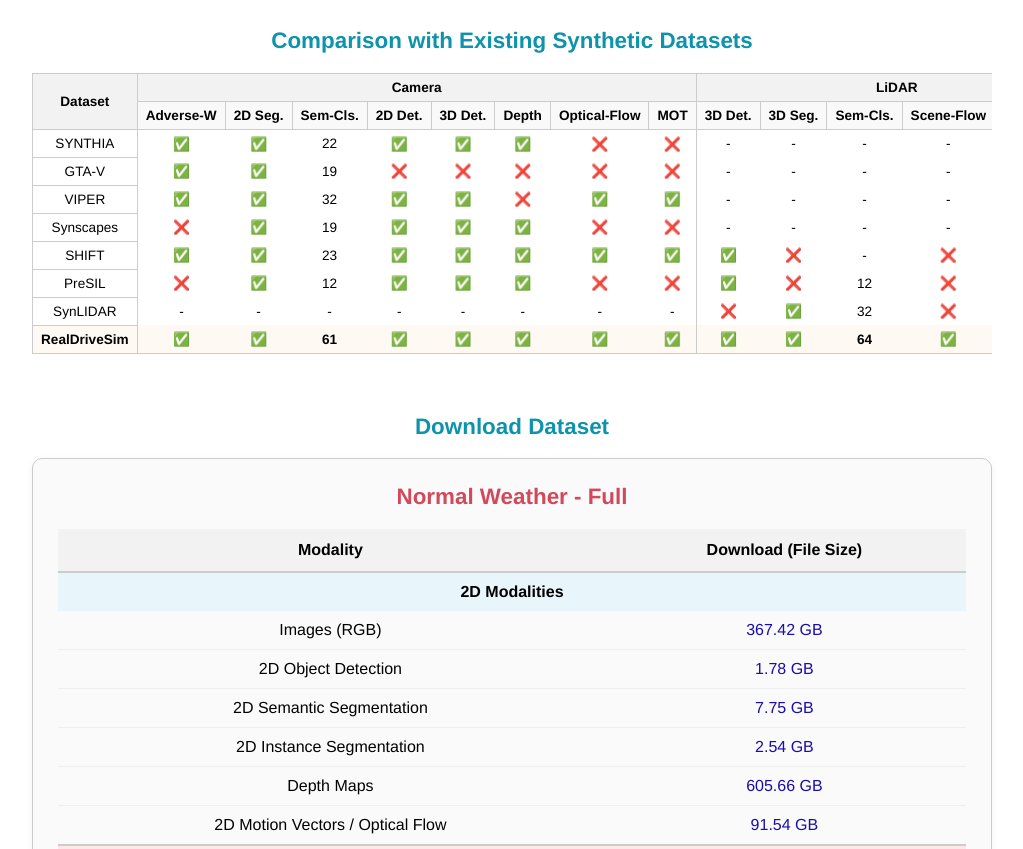
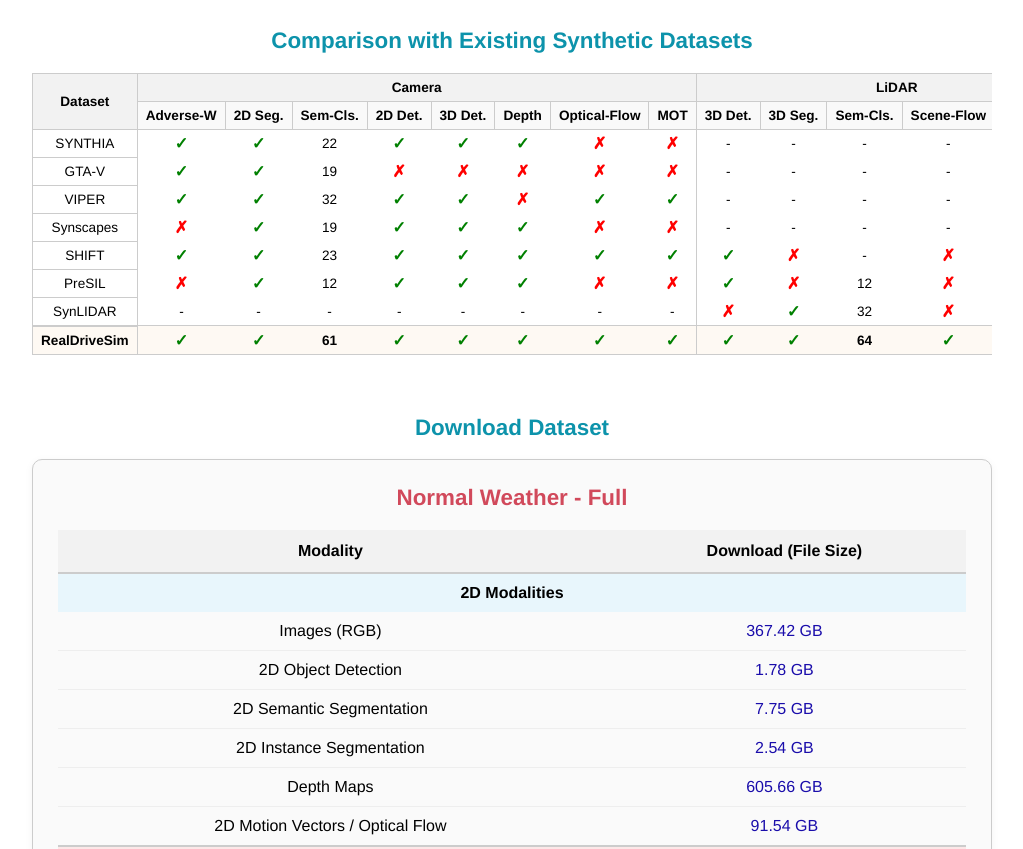
Before and after one commit to realdrivesim/realdrivesim.github.io, a plain HTML site: page index.html in a window 1280 px wide. Shown: the part 1080-1929 px from the top of the page, without its empty margins (128-1151 px from the left). Drawn offline with Linux system fonts and the light colour scheme.

Commit message:
table and notes modified

```diff
--- a/index.html
+++ b/index.html
@@ -164,6 +164,20 @@
 .summary-table tbody tr:nth-child(even) {
   background-color: #fafafa;
 }
+
+  .symbol {
+    font-size: 1.2em;
+    font-weight: bold;
+    display: inline-block;
+    line-height: 1;
+  }
+  .tick {
+    color: green;
+  }
+  .cross {
+    color: red;
+  }
+
   </style>
 </head>
 <body>
@@ -225,30 +239,42 @@
       </thead>
       <tbody>
 <tr>
-  <td style="padding: 6px 8px; border: 1px solid #ccc;">SYNTHIA</td><td><span style="color: green;">✅</span></td><td><span style="color: green;">✅</span></td><td>22</td><td><span style="color: green;">✅</span></td><td><span style="color: green;">✅</span></td><td><span style="color: green;">✅</span></td><td><span style="color: red;">❌</span></td><td style="border-right: 1px solid #ccc;"><span style="color: red;">❌</span></td><td>-</td><td>-</td><td>-</td><td>-</td><td>-</td><td>-</td>
+  <td style="padding: 6px 8px; border: 1px solid #ccc;">SYNTHIA</td><td><span class="symbol tick">✓</span></td><td><span class="symbol tick">✓</span></td><td>22</td><td><span class="symbol tick">✓</span></td><td><span class="symbol tick">✓</span></td><td><span class="symbol tick">✓</span></td><td><span class="symbol cross">✗</span></td><td style="border-right: 1px solid #ccc;"><span class="symbol cross">✗</span></td><td>-</td><td>-</td><td>-</td><td>-</td><td>-</td><td>-</td>
 </tr>
 <tr>
-  <td style="padding: 6px 8px; border: 1px solid #ccc;">GTA-V</td><td><span style="color: green;">✅</span></td><td><span style="color: green;">✅</span></td><td>19</td><td><span style="color: red;">❌</span></td><td><span style="color: red;">❌</span></td><td><span style="color: red;">❌</span></td><td><span style="color: red;">❌</span></td><td style="border-right: 1px solid #ccc;"><span style="color: red;">❌</span></td><td>-</td><td>-</td><td>-</td><td>-</td><td>-</td><td>-</td>
+  <td style="padding: 6px 8px; border: 1px solid #ccc;">GTA-V</td><td><span class="symbol tick">✓</span></td><td><span class="symbol tick">✓</span></td><td>19</td><td><span class="symbol cross">✗</span></td><td><span class="symbol cross">✗</span></td><td><span class="symbol cross">✗</span></td><td><span class="symbol cross">✗</span></td><td style="border-right: 1px solid #ccc;"><span class="symbol cross">✗</span></td><td>-</td><td>-</td><td>-</td><td>-</td><td>-</td><td>-</td>
 </tr>
 <tr>
-  <td style="padding: 6px 8px; border: 1px solid #ccc;">VIPER</td><td><span style="color: green;">✅</span></td><td><span style="color: green;">✅</span></td><td>32</td><td><span style="color: green;">✅</span></td><td><span style="color: green;">✅</span></td><td><span style="color: red;">❌</span></td><td><span style="color: green;">✅</span></td><td style="border-right: 1px solid #ccc;"><span style="color: green;">✅</span></td><td>-</td><td>-</td><td>-</td><td>-</td><td>-</td><td>-</td>
+  <td style="padding: 6px 8px; border: 1px solid #ccc;">VIPER</td><td><span class="symbol tick">✓</span></td><td><span class="symbol tick">✓</span></td><td>32</td><td><span class="symbol tick">✓</span></td><td><span class="symbol tick">✓</span></td><td><span class="symbol cross">✗</span></td><td><span class="symbol tick">✓</span></td><td style="border-right: 1px solid #ccc;"><span class="symbol tick">✓</span></td><td>-</td><td>-</td><td>-</td><td>-</td><td>-</td><td>-</td>
 </tr>
 <tr>
-  <td style="padding: 6px 8px; border: 1px solid #ccc;">Synscapes</td><td><span style="color: red;">❌</span></td><td><span style="color: green;">✅</span></td><td>19</td><td><span style="color: green;">✅</span></td><td><span style="color: green;">✅</span></td><td><span style="color: green;">✅</span></td><td><span style="color: red;">❌</span></td><td style="border-right: 1px solid #ccc;"><span style="color: red;">❌</span></td><td>-</td><td>-</td><td>-</td><td>-</td><td>-</td><td>-</td>
+  <td style="padding: 6px 8px; border: 1px solid #ccc;">Synscapes</td><td><span class="symbol cross">✗</span></td><td><span class="symbol tick">✓</span></td><td>19</td><td><span class="symbol tick">✓</span></td><td><span class="symbol tick">✓</span></td><td><span class="symbol tick">✓</span></td><td><span class="symbol cross">✗</span></td><td style="border-right: 1px solid #ccc;"><span class="symbol cross">✗</span></td><td>-</td><td>-</td><td>-</td><td>-</td><td>-</td><td>-</td>
 </tr>
 <tr>
-  <td style="padding: 6px 8px; border: 1px solid #ccc;">SHIFT</td><td><span style="color: green;">✅</span></td><td><span style="color: green;">✅</span></td><td>23</td><td><span style="color: green;">✅</span></td><td><span style="color: green;">✅</span></td><td><span style="color: green;">✅</span></td><td><span style="color: green;">✅</span></td><td style="border-right: 1px solid #ccc;"><span style="color: green;">✅</span></td><td><span style="color: green;">✅</span></td><td><span style="color: red;">❌</span></td><td>-</td><td><span style="color: red;">❌</span></td><td><span style="color: green;">✅</span></td><td><span style="color: red;">❌</span></td>
+  <td style="padding: 6px 8px; border: 1px solid #ccc;">SHIFT</td><td><span class="symbol tick">✓</span></td><td><span class="symbol tick">✓</span></td><td>23</td><td><span class="symbol tick">✓</span></td><td><span class="symbol tick">✓</span></td><td><span class="symbol tick">✓</span></td><td><span class="symbol tick">✓</span></td><td style="border-right: 1px solid #ccc;"><span class="symbol tick">✓</span></td><td><span class="symbol tick">✓</span></td><td><span class="symbol cross">✗</span></td><td>-</td><td><span class="symbol cross">✗</span></td><td><span class="symbol tick">✓</span></td><td><span class="symbol cross">✗</span></td>
 </tr>
 <tr>
-  <td style="padding: 6px 8px; border: 1px solid #ccc;">PreSIL</td><td><span style="color: red;">❌</span></td><td><span style="color: green;">✅</span></td><td>12</td><td><span style="color: green;">✅</span></td><td><span style="color: green;">✅</span></td><td><span style="color: green;">✅</span></td><td><span style="color: red;">❌</span></td><td style="border-right: 1px solid #ccc;"><span style="color: red;">❌</span></td><td><span style="color: green;">✅</span></td><td><span style="color: red;">❌</span></td><td>12</td><td><span style="color: red;">❌</span></td><td><span style="color: red;">❌</span></td><td><span style="color: red;">❌</span></td>
+  <td style="padding: 6px 8px; border: 1px solid #ccc;">PreSIL</td><td><span class="symbol cross">✗</span></td><td><span class="symbol tick">✓</span></td><td>12</td><td><span class="symbol tick">✓</span></td><td><span class="symbol tick">✓</span></td><td><span class="symbol tick">✓</span></td><td><span class="symbol cross">✗</span></td><td style="border-right: 1px solid #ccc;"><span class="symbol cross">✗</span></td><td><span class="symbol tick">✓</span></td><td><span class="symbol cross">✗</span></td><td>12</td><td><span class="symbol cross">✗</span></td><td><span class="symbol cross">✗</span></td><td><span class="symbol cross">✗</span></td>
 </tr>
 <tr>
-  <td style="padding: 6px 8px; border: 1px solid #ccc;">SynLIDAR</td><td>-</td><td>-</td><td>-</td><td>-</td><td>-</td><td>-</td><td>-</td><td style="border-right: 1px solid #ccc;">-</td><td><span style="color: red;">❌</span></td><td><span style="color: green;">✅</span></td><td>32</td><td><span style="color: red;">❌</span></td><td><span style="color: red;">❌</span></td><td><span style="color: red;">❌</span></td>
+  <td style="padding: 6px 8px; border: 1px solid #ccc;">SynLIDAR</td><td>-</td><td>-</td><td>-</td><td>-</td><td>-</td><td>-</td><td>-</td><td style="border-right: 1px solid #ccc;">-</td><td><span class="symbol cross">✗</span></td><td><span class="symbol tick">✓</span></td><td>32</td><td><span class="symbol cross">✗</span></td><td><span class="symbol cross">✗</span></td><td><span class="symbol cross">✗</span></td>
 </tr>
 <tr style="background-color: #fef9f3;">
-  <td style="padding: 6px 8px; border: 1px solid #ccc;"><strong>RealDriveSim</strong></td>
-  <td><span style="color: green;">✅</span></td><td><span style="color: green;">✅</span></td><td><strong>61</strong></td><td><span style="color: green;">✅</span></td><td><span style="color: green;">✅</span></td><td><span style="color: green;">✅</span></td><td><span style="color: green;">✅</span></td><td style="border-right: 1px solid #ccc;"><span style="color: green;">✅</span></td>
-  <td><span style="color: green;">✅</span></td><td><span style="color: green;">✅</span></td><td><strong>64</strong></td><td><span style="color: green;">✅</span></td><td><span style="color: green;">✅</span></td><td><span style="color: green;">✅</span></td>
+  <td style="padding: 6px 8px; border: 1px solid #ccc; border-top: 2px solid #ccc;"><strong>RealDriveSim</strong></td>
+  <td style="border-top: 1px solid #ccc;"><span class="symbol tick">✓</span></td>
+  <td style="border-top: 1px solid #ccc;"><span class="symbol tick">✓</span></td>
+  <td style="border-top: 1px solid #ccc;"><strong>61</strong></td>
+  <td style="border-top: 1px solid #ccc;"><span class="symbol tick">✓</span></td>
+  <td style="border-top: 1px solid #ccc;"><span class="symbol tick">✓</span></td>
+  <td style="border-top: 1px solid #ccc;"><span class="symbol tick">✓</span></td>
+  <td style="border-top: 1px solid #ccc;"><span class="symbol tick">✓</span></td>
+  <td style="border-right: 1px solid #ccc; border-top: 1px solid #ccc;"><span class="symbol tick">✓</span></td>
+  <td style="border-top: 1px solid #ccc;"><span class="symbol tick">✓</span></td>
+  <td style="border-top: 1px solid #ccc;"><span class="symbol tick">✓</span></td>
+  <td style="border-top: 1px solid #ccc;"><strong>64</strong></td>
+  <td style="border-top: 1px solid #ccc;"><span class="symbol tick">✓</span></td>
+  <td style="border-top: 1px solid #ccc;"><span class="symbol tick">✓</span></td>
+  <td style="border-top: 1px solid #ccc;"><span class="symbol tick">✓</span></td>
 </tr>
 
       </tbody>
@@ -661,7 +687,7 @@
   </div>
 </div>
 
-<div style="border-left: 4px solid #d1495b; background-color: #fff7f7; padding: 16px 20px; margin-top: 40px; margin-bottom: 20px; font-size: 1em; color: #333; border-radius: 6px;">
+<!-- <div style="border-left: 4px solid #d1495b; background-color: #fff7f7; padding: 16px 20px; margin-top: 40px; margin-bottom: 20px; font-size: 1em; color: #333; border-radius: 6px;">
   <p style="margin: 10px 0 0;">
     <strong>Note 1:</strong> The experiments in our paper were conducted using a combined dataset consisting of
     <br><strong>Normal Weather – Sampled Dataset</strong>, <strong>Adverse Weather [Batch 1]</strong>, and <strong>Adverse Weather [Batch 2]</strong>.
@@ -670,8 +696,18 @@
   <p style="margin: 10px 0 0;">
     <strong>Note 2:</strong> Compared to the dataset used in the paper, we have added one additional sequence each to Adverse Weather Batch 1 and Batch 2.
   </p>
+</div> -->
+
+<div style="border-left: 4px solid #d1495b; background-color: #fff7f7; padding: 16px 20px; margin-top: 40px; margin-bottom: 20px; font-size: 1em; color: #333; border-radius: 6px; text-align: justify;">
+  <p style="margin: 10px 0 0;">
+    <strong>Note 1:</strong> The experiments in our paper were conducted using a combined dataset consisting of
+    <strong>Normal Weather – Sampled Dataset</strong>, <strong>Adverse Weather [Batch 1]</strong>, and <strong>Adverse Weather [Batch 2]</strong>.
+    If the full Normal Weather dataset is too large for your needs, we recommend using the same sampled version as used in our experiments.
+  </p>
+  <p style="margin: 10px 0 0;">
+    <strong>Note 2:</strong> Compared to the dataset used in the paper, we have added one additional sequence each to Adverse Weather Batch 1 and Batch 2.
+  </p>
 </div>
-
     <!-- <div class="section">
       <h2><a href="https://your-paper-link.com">Read the Paper</a></h2>
       <p>Access the publication describing this dataset in detail.</p>
```
